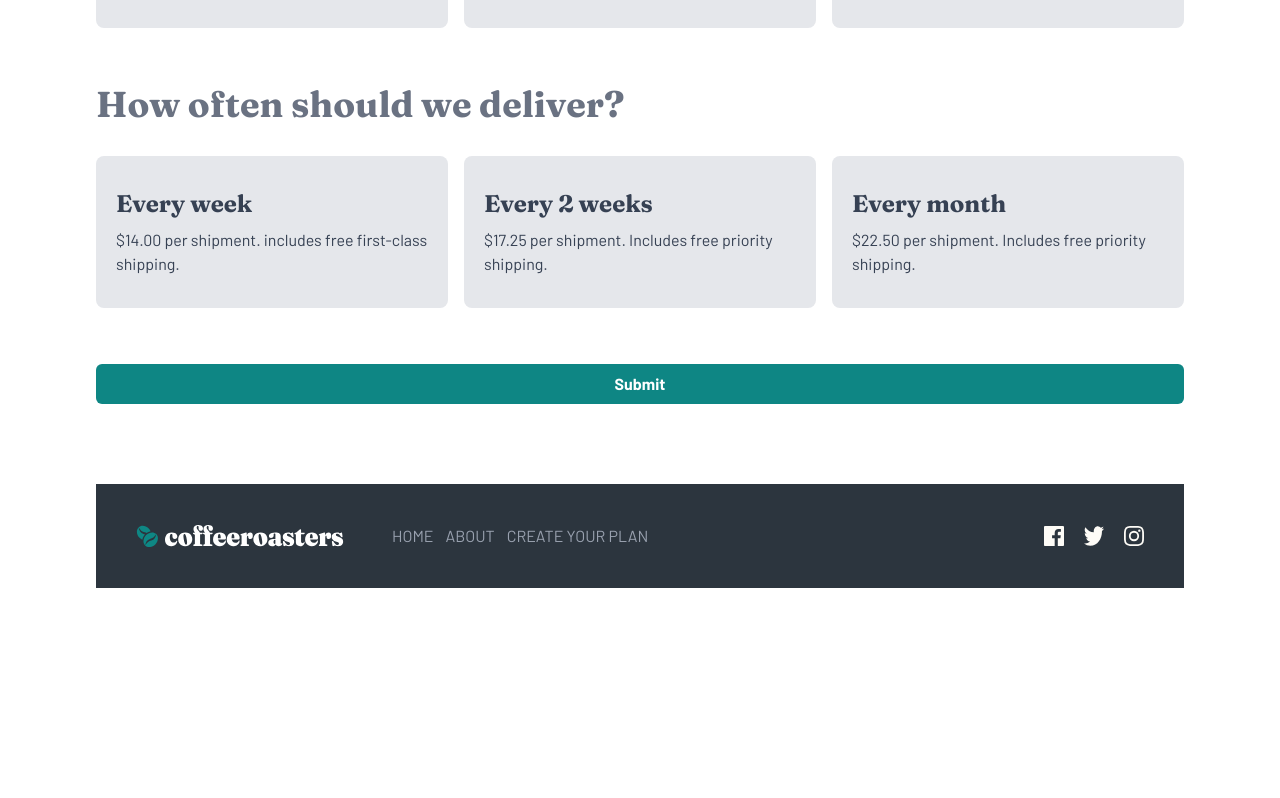
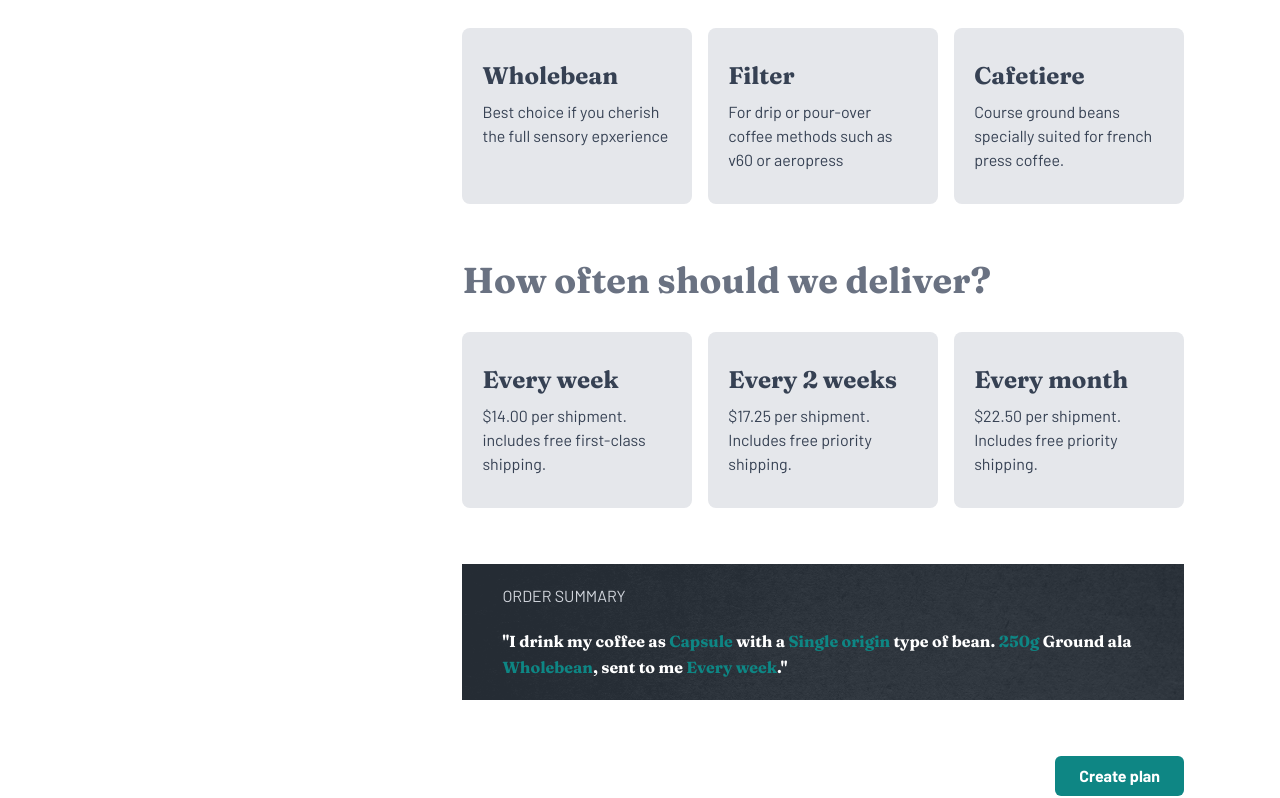
Before and after one commit to FrancoRaymond/coffeeroasters, a React (Vite) app: page /createplan in a window 1280 px wide. Shown: the part 2080-2878 px from the top of the page. Before the commit the page ends 2708 px from the top, so only its background shows below. Built offline with nearby package versions, Linux system fonts and the light colour scheme.

Commit message:
added form mark up and the summary component

```diff
--- a/src/assets/data/data.js
+++ b/src/assets/data/data.js
@@ -144,7 +144,7 @@ export const questions = [
             },
             {
                 name : 'Cafetiere',
-                discription : 'Course ground beans spcially suited for french press coffee.'
+                discription : 'Course ground beans specially suited for french press coffee.'
             }
         ]
     },
--- a/src/components/createplan/PlanForm.jsx
+++ b/src/components/createplan/PlanForm.jsx
@@ -1,5 +1,6 @@
 import React,{ useState } from 'react'
 import { questions } from '../../assets/data/data'
+import Summary from './Summary';
 
 const PlanForm = () => {
   const [answers, setAnswers] = useState({});
@@ -10,11 +11,19 @@ const PlanForm = () => {
 
   const handleSubmit = (e) => {
     e.preventDefault();
-    console.log("Submitted Answers:", answers);
+    alert("Order confirmed!");
   };
 
   return (
-    <div>
+    <div className='mt-20 lg:flex lg:gap-10'>
+      <div className='text-xl text-gray-400 hidden lg:block lg:w-[30%] px-5'>
+        <h2 className='pb-4 border-b border-gray-400'>01 Preferences</h2>
+        <h2 className='py-4 border-b border-gray-400'>02 Bean Type</h2>
+        <h2 className='py-4 border-b border-gray-400'>03 Quantity</h2>
+        <h2 className='py-4 border-b border-gray-400'>04 Grind Option</h2>
+        <h2 className='pt-4 '>05 Deliveries</h2>
+      </div>
+      <div className='lg:grow lg:w-[65%]'>
         <form onSubmit={handleSubmit} className="flex flex-col gap-14">
           {
             questions.map(q => (
@@ -37,13 +46,15 @@ const PlanForm = () => {
               </div>
             ))
           }
+          <Summary answers={answers} />
           <button
             type="submit"
-          className=""
+            className="lg:w-fit lg:ml-auto"
           >
-          Submit
+            Create plan
           </button>
         </form>
+      </div>
     </div>
   )
 }
--- /dev/null
+++ b/src/components/createplan/Summary.jsx
@@ -0,0 +1,30 @@
+import React from 'react';
+
+const Summary = ({ answers }) => {
+  const defaultAnswers = {
+    1: 'Capsule',
+    2: 'Single origin',
+    3: '250g',
+    4: 'Wholebean',
+    5: 'Every week',
+  };
+
+  const getAnswer = (key) => {
+    return answers?.[key] || defaultAnswers[key];
+  };
+
+  return (
+    <article className="py-5 px-10">
+      <span className="text-gray-300 block mb-4">ORDER SUMMARY</span>
+      <h3 className="text-white mt-5 leading-relaxed">"I drink my coffee as
+        <span className="text-[#0e8684]"> {getAnswer('1')} </span> with a{' '}
+        <span className="text-[#0e8684]">{getAnswer('2')}</span> type of bean.{' '}
+        <span className="text-[#0e8684]">{getAnswer('3')}</span> Ground ala{' '}
+        <span className="text-[#0e8684]">{getAnswer('4')}</span>, sent to me{' '}
+        <span className="text-[#0e8684]">{getAnswer('5')}</span>."
+      </h3>
+    </article>
+  );
+};
+
+export default Summary;
--- a/src/index.css
+++ b/src/index.css
@@ -30,6 +30,12 @@ body{
 .createPlanHero{
     background: url('./assets/images/plan/mobile/image-hero-blackcup.jpg') no-repeat center center / cover;
 }
+article{
+    background: url('./assets/images/plan/desktop/bg-steps.png') no-repeat center center / cover;
+}
+article h3 span{
+    @apply text-[#0e8684]
+}
 @media (min-width: 640px){
     .hero{
         background: url('/src/assets/images/home/tablet/image-hero-coffeepress.jpg') no-repeat center center / cover;
```
Lines whose indentation alone changed are shown as unchanged.
